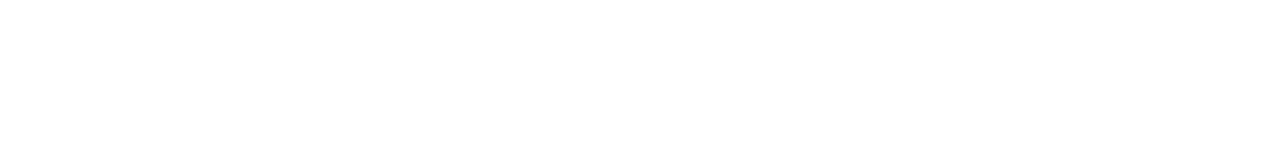
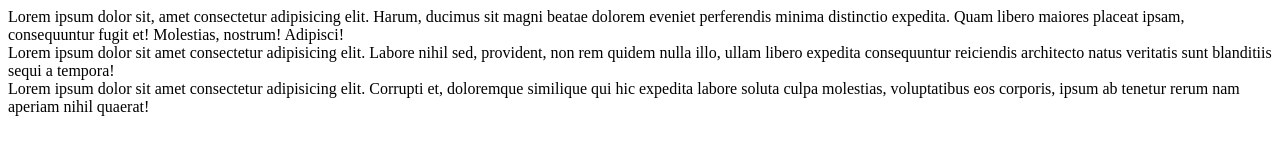
Before and after one commit to keneshova/22.11.22, a plain HTML site: page index.html in a window 1280 px wide. Drawn offline with Linux system fonts and the light colour scheme.

Commit message:
add main

```diff
--- a/index.html
+++ b/index.html
@@ -9,7 +9,11 @@
     <link rel="styleshhet" href="style.css"> </head>
 
 <body>
-
+    <main>
+        <header>Lorem ipsum dolor sit, amet consectetur adipisicing elit. Harum, ducimus sit magni beatae dolorem eveniet perferendis minima distinctio expedita. Quam libero maiores placeat ipsam, consequuntur fugit et! Molestias, nostrum! Adipisci!</header>
+        <aside>Lorem ipsum dolor sit amet consectetur adipisicing elit. Labore nihil sed, provident, non rem quidem nulla illo, ullam libero expedita consequuntur reiciendis architecto natus veritatis sunt blanditiis sequi a tempora!</aside>
+        <article>Lorem ipsum dolor sit amet consectetur adipisicing elit. Corrupti et, doloremque similique qui hic expedita labore soluta culpa molestias, voluptatibus eos corporis, ipsum ab tenetur rerum nam aperiam nihil quaerat!</article>
+    </main>
 </body>
 
 </html>
```
